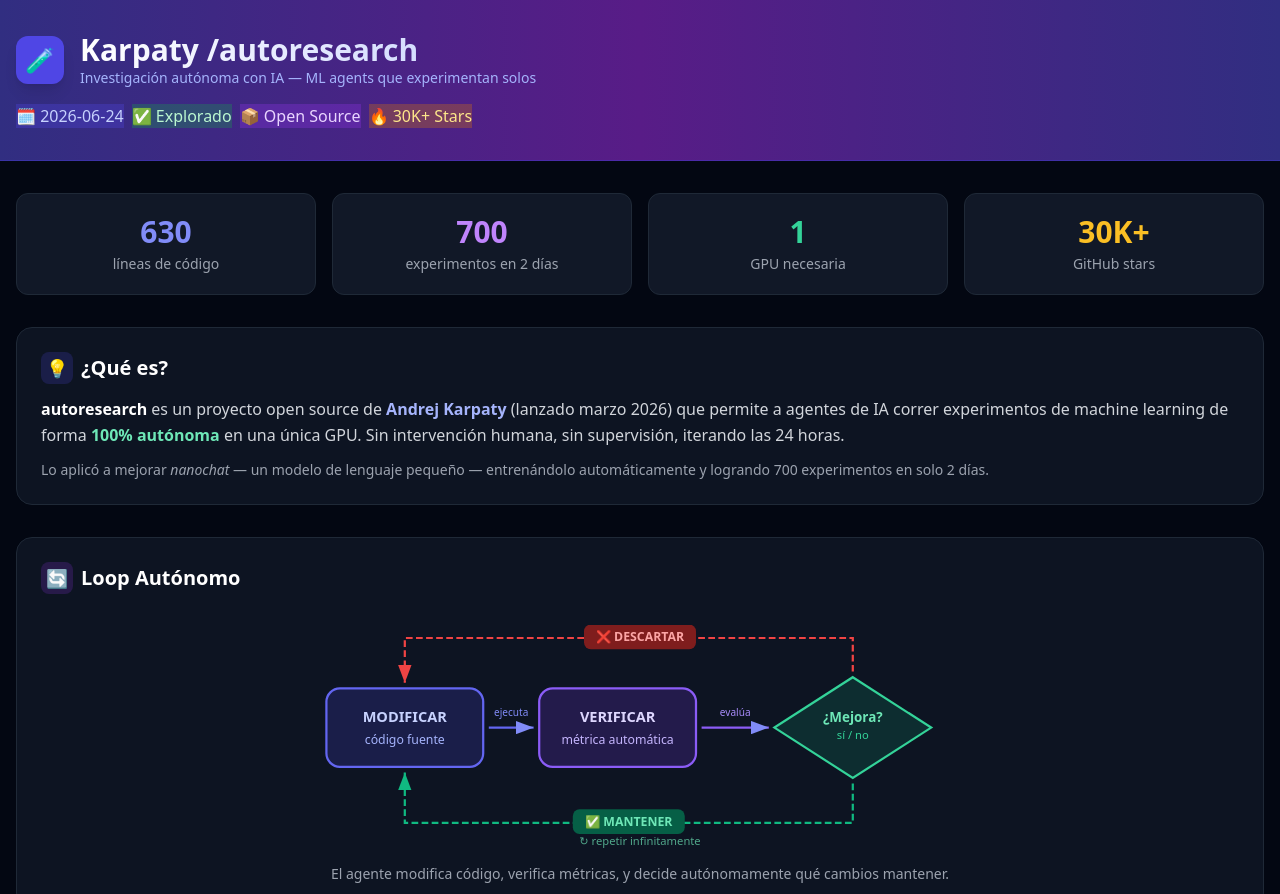
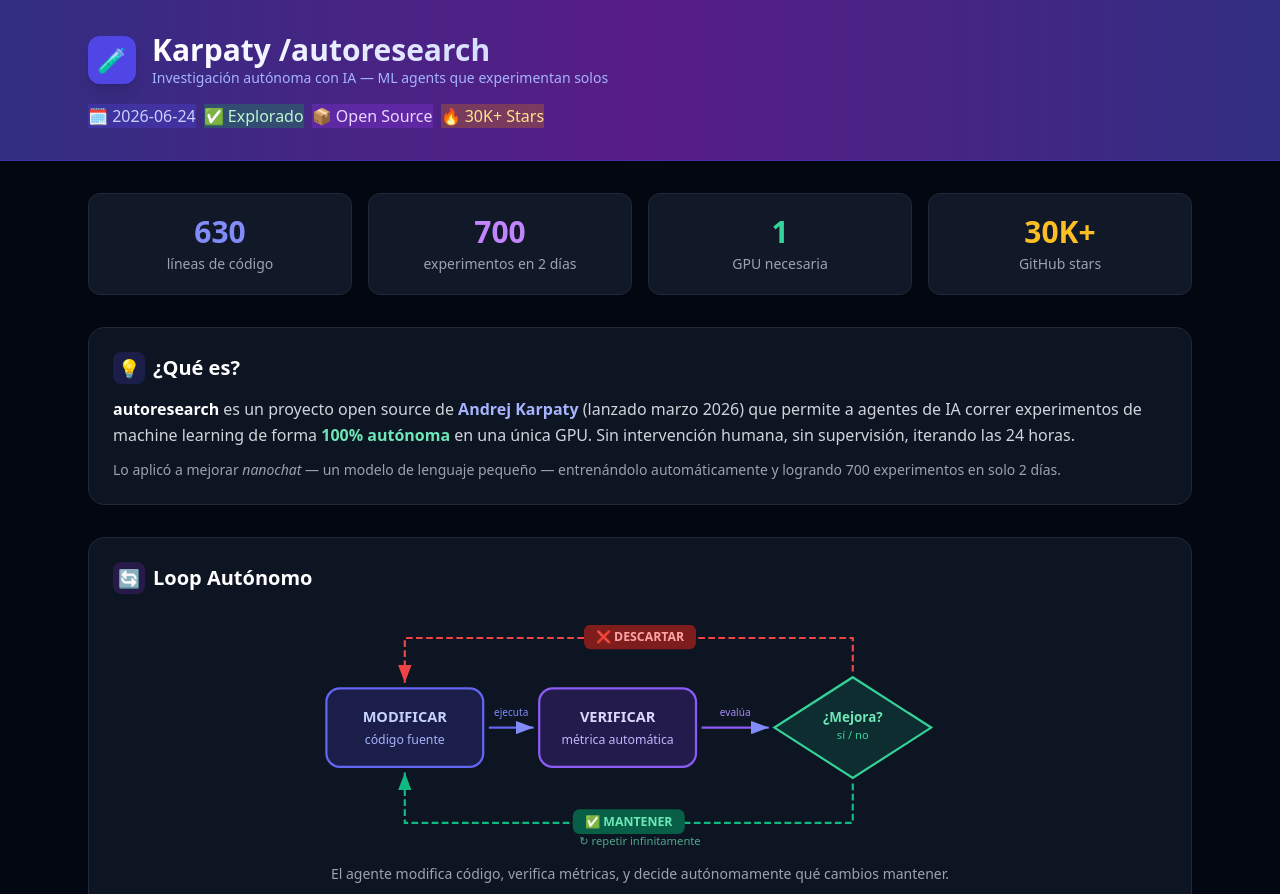
Before and after one commit to edubot1962/edubot1962-web, a plain HTML site: page karpathy-autoresearch.html in a window 1280 px wide. Shown: the top 894 px of the page. Drawn offline with nearby package versions, Linux system fonts and the light colour scheme.

Commit message:
Add files via upload

```diff
--- a/karpathy-autoresearch.html
+++ b/karpathy-autoresearch.html
@@ -22,7 +22,7 @@
 
 <!-- Header -->
 <div class="bg-gradient-to-r from-indigo-900 via-purple-900 to-indigo-900 border-b border-indigo-700/50">
-  <div class="max-w-full mx-auto px-4 py-8">
+  <div class="max-w-6xl mx-auto px-6 py-8">
     <div class="flex items-center gap-4 mb-4">
       <div class="w-12 h-12 bg-indigo-600 rounded-xl flex items-center justify-center text-2xl shadow-lg">🧪</div>
       <div>
@@ -39,7 +39,7 @@
   </div>
 </div>
 
-<div class="max-w-full mx-auto px-4 py-8 space-y-8">
+<div class="max-w-6xl mx-auto px-6 py-8 space-y-8">
 
   <!-- Stats rápidos -->
   <div class="grid grid-cols-2 md:grid-cols-4 gap-4">
```
